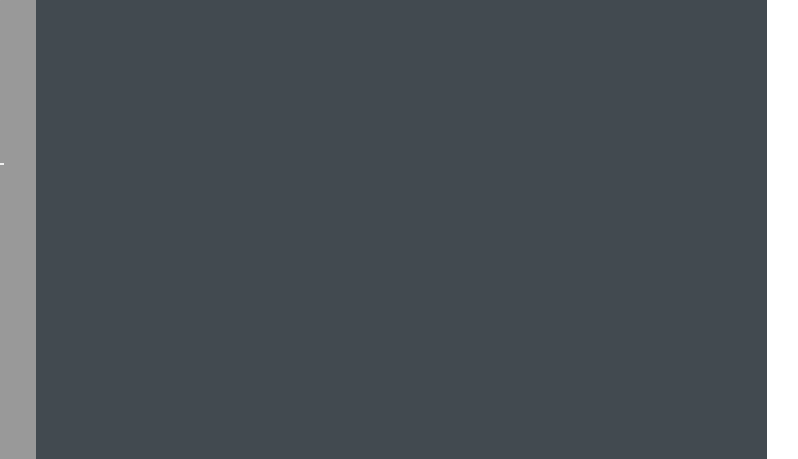
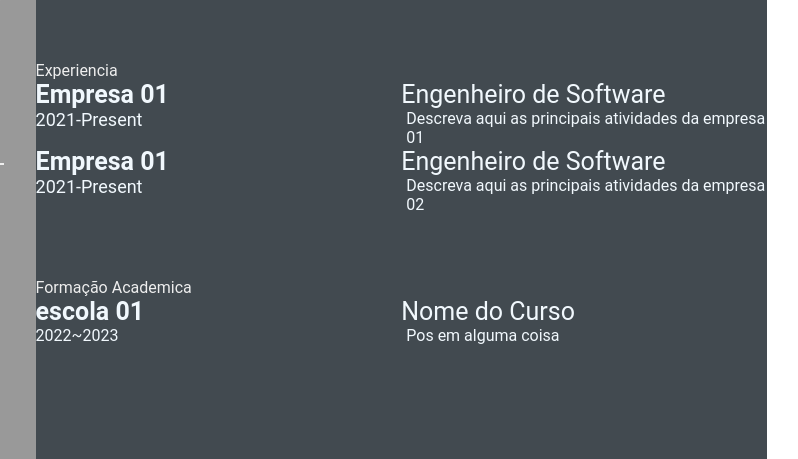
Before and after one commit to Valadz/Valadz.github.io, a plain HTML site: page index.html in a window 1280 px wide. Shown: the part 170-629 px from the top of the page, 385-1183 px from the left. Drawn offline with Linux system fonts and the light colour scheme; grey boxes are pictures that could not be loaded.

Commit message:
feature:add education (#4)

```diff
--- a/Style.css
+++ b/Style.css
@@ -101,3 +101,38 @@
     font-size: 18px;
     color: #eeeeee;
 }
+
+.experience-contents,
+.education-contents,
+.awards-contents {
+    display: grid;
+    grid-template-columns: repeat(2, 1fr);
+    padding-bottom: 2rem;
+    color: #F1F8FD;
+}
+
+.exp-company-name,
+.education-school-name,
+.awards-company-name {
+    font-size: 25px;
+    font-weight: bold;
+}
+
+.exp-time-period,
+.educationp-time-period,
+.awards-time-period {
+    font-size: 18px;
+}
+
+.exp-position,
+.education-subject,
+.awards-name {
+    font-size: 25px;
+}
+
+.exp-desc,
+.education-desc,
+.awards-desc {
+    font-size: 16px;
+    padding-left: 5px;
+}
--- a/index.html
+++ b/index.html
@@ -1,5 +1,6 @@
 <!DOCTYPE html>
 <html lang="en">
+
 <head>
     <meta charset="UTF-8">
     <meta http-equiv="X-UA-Compatible" content="IE=edge">
@@ -11,6 +12,7 @@
     <link rel="stylesheet" href="style.css">
 
 </head>
+
 <body>
     <main class="resume-contents">
         <section class="left-section">
@@ -36,8 +38,12 @@
                 <div class="skills">
                     <p class="left-title">Skills</p>
                     <ul>
-                        <li><p>HTML, CSS, OFFICE, Git & GitHub</p></li>
-                        <li><p>Windows</p></li>
+                        <li>
+                            <p>HTML, CSS, OFFICE, Git & GitHub</p>
+                        </li>
+                        <li>
+                            <p>Windows</p>
+                        </li>
                     </ul>
                 </div>
             </section>
@@ -53,8 +59,48 @@
                     </p>
                 </section>
             </div>
+            <section class="experience gap">
+                <div class="right-title">Experiencia</div>
+                <div class="experience-contents">
+                    <div class="exp-left">
+                        <p class="exp-company-name">Empresa 01</p>
+                        <p class="exp-time-period">2021-Present</p>
+                    </div>
+                    <div class="exp-right">
+                        <p class="exp-position">Engenheiro de Software</p>
+                        <p class="exp-desc">
+                            Descreva aqui as principais atividades da empresa 01
+                        </p>
+                    </div>
+                    <div class="exp-left">
+                        <p class="exp-company-name">Empresa 01</p>
+                        <p class="exp-time-period">2021-Present</p>
+                    </div>
+                    <div class="exp-right">
+                        <p class="exp-position">Engenheiro de Software</p>
+                        <p class="exp-desc">
+                            Descreva aqui as principais atividades da empresa 02
+                        </p>
+                    </div>
+                </div>
             </section>
-
+            <section class="education gap">
+                <div class="right-title">Formação Academica</div>
+                <div class="education-contents">
+                    <div class="education-left">
+                        <p class="education-school-name"> escola 01</p>
+                        <p class="education-time-period">2022~2023</p>
+                    </div>
+                    <div class="education-right">
+                        <p class="education-subject">Nome do Curso</p>
+                        <p class="education-desc">
+                        Pos em alguma coisa
+                        </p>
+                    </div>
+                </div>
+            </section>
+        </section>
     </main>
 </body>
+
 </html>
```
Lines whose indentation alone changed are shown as unchanged.
